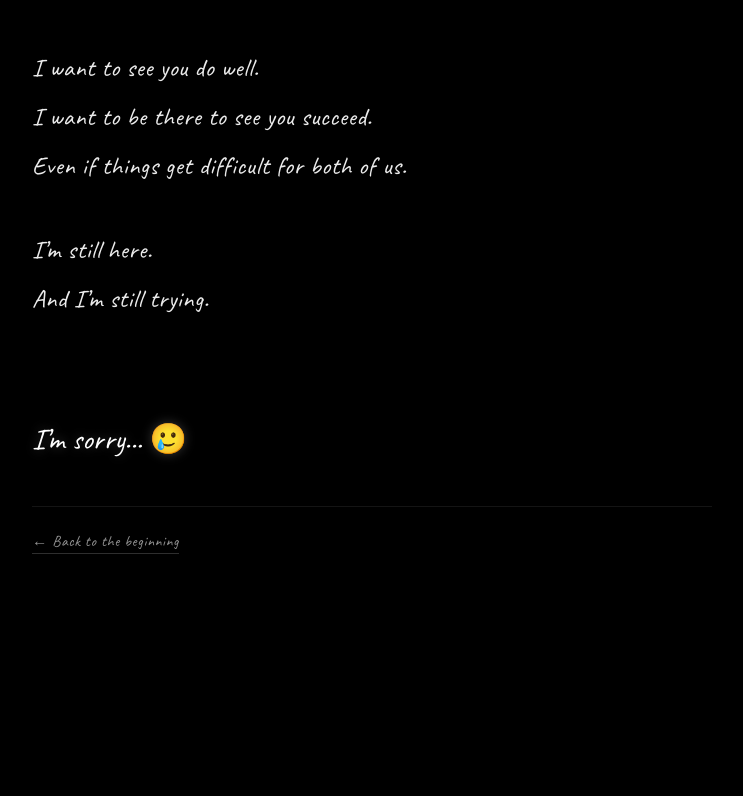
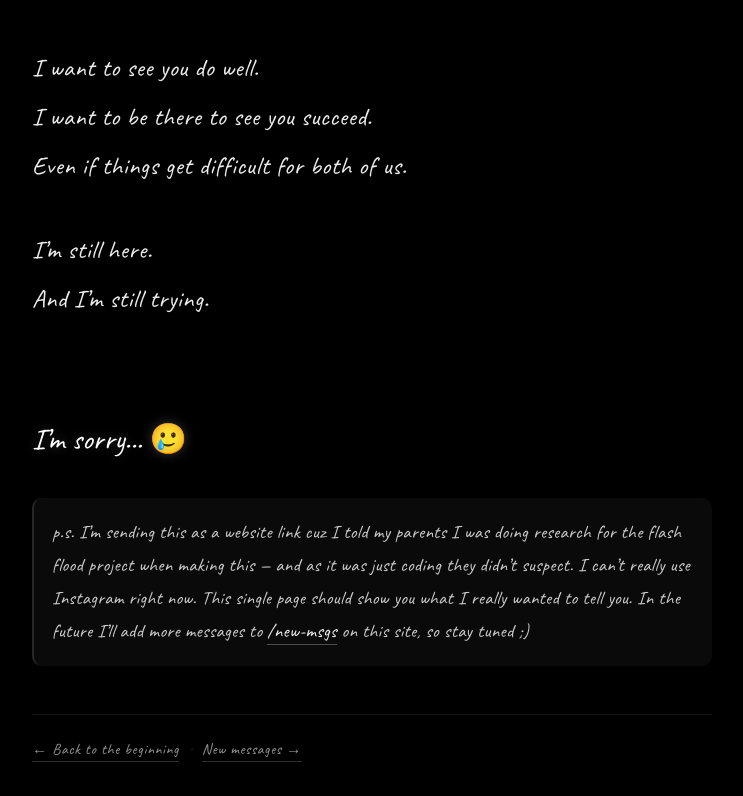
Before and after one commit to VoidX3D/ImSorry, a React (Vite) app: page /full-letter in a window 1280 px wide. Shown: the part 3222-4018 px from the top of the page, without its empty margins (268-1011 px from the left). Before the commit the page ends 3848 px from the top, so only its background shows below. Built offline with nearby package versions, Linux system fonts and the light colour scheme.

Commit message:
feat: add PS note to full-letter + /new-msgs placeholder, hide scrollbar note

```diff
--- a/src/App.jsx
+++ b/src/App.jsx
@@ -5,6 +5,7 @@ import HeartIntro from "./components/HeartIntro.jsx";
 import ApologyEngine from "./components/ApologyEngine.jsx";
 import FinalScreen from "./components/FinalScreen.jsx";
 import FullLetter from "./pages/FullLetter.jsx";
+import NewMsgs from "./pages/NewMsgs.jsx";
 
 function Experience() {
   const [phase, setPhase] = useState("heart"); // heart | messages
@@ -62,6 +63,7 @@ export default function App() {
       <Routes>
         <Route path="/" element={<Experience />} />
         <Route path="/full-letter" element={<FullLetter />} />
+        <Route path="/new-msgs" element={<NewMsgs />} />
         {/* fallback — any unknown goes to experience */}
         <Route path="*" element={<Experience />} />
       </Routes>
--- a/src/pages/FullLetter.jsx
+++ b/src/pages/FullLetter.jsx
@@ -124,9 +124,26 @@ export default function FullLetter() {
 
         <p className="letter-closing">I’m sorry... 🥲</p>
 
+        <p className="letter-ps">
+          p.s. I’m sending this as a website link cuz I told my parents I was doing research for the flash flood project
+          when making this — and as it was just coding they didn’t suspect. I can’t really use Instagram right now.
+          This single page should show you what I really wanted to tell you. In the future I’ll add more messages to{" "}
+          <Link to="/new-msgs" className="ps-link">
+            /new-msgs
+          </Link>{" "}
+          on this site, so stay tuned ;)
+        </p>
+
         <nav className="letter-nav" aria-label="Letter navigation">
           <Link to="/" className="letter-back">
             ← Back to the beginning
+          </Link>
+          <span className="letter-nav-sep" aria-hidden="true">
+            {" "}
+            ·{" "}
+          </span>
+          <Link to="/new-msgs" className="letter-back">
+            New messages →
           </Link>
         </nav>
       </article>
--- /dev/null
+++ b/src/pages/NewMsgs.jsx
@@ -0,0 +1,36 @@
+import { Link } from "react-router-dom";
+import ParticleBackground from "../components/ParticleBackground.jsx";
+import "../styles/full-letter.css";
+
+export default function NewMsgs() {
+  return (
+    <div className="full-letter-shell">
+      <ParticleBackground subtle />
+      <article className="full-letter-inner">
+        <p className="letter-kicker">New messages</p>
+        <h1 className="letter-title">Coming soon.</h1>
+
+        <div className="letter-body">
+          <p>
+            I’ll add more messages here whenever I get the chance — check back at this page.
+            Same place, same site, new words when I can.
+          </p>
+          <p className="letter-muted">/new-msgs — stay tuned ;)</p>
+        </div>
+
+        <nav className="letter-nav" aria-label="New messages navigation">
+          <Link to="/full-letter" className="letter-back">
+            ← Back to the letter
+          </Link>
+          <span className="letter-nav-sep" aria-hidden="true">
+            {" "}
+            ·{" "}
+          </span>
+          <Link to="/" className="letter-back">
+            Back to the beginning
+          </Link>
+        </nav>
+      </article>
+    </div>
+  );
+}
--- a/src/styles/full-letter.css
+++ b/src/styles/full-letter.css
@@ -127,3 +127,37 @@
     animation: none;
   }
 }
+
+.letter-ps {
+  margin-top: 40px;
+  padding: 18px 18px;
+  border-left: 2px solid rgba(255,255,255,0.12);
+  background: rgba(255,255,255,0.04);
+  border-radius: 10px;
+  font-family: "Caveat", "Doppio One", "Chewy", cursive;
+  font-size: clamp(1.05rem, 2.4vw, 1.18rem);
+  line-height: 1.75;
+  color: rgba(255,255,255,0.78);
+  letter-spacing: 0.015em;
+}
+
+.ps-link {
+  color: rgba(255,255,255,0.92);
+  text-decoration: none;
+  border-bottom: 1px solid rgba(255,255,255,0.28);
+  padding-bottom: 1px;
+}
+
+.ps-link:hover {
+  border-color: rgba(255,255,255,0.55);
+}
+
+.letter-muted {
+  color: rgba(255,255,255,0.55);
+  font-size: 0.95em;
+}
+
+.letter-nav-sep {
+  color: rgba(255,255,255,0.22);
+  margin: 0 6px;
+}
```
Also changed, not shown: 1 other file (tests, documents, lock files or other folders).
